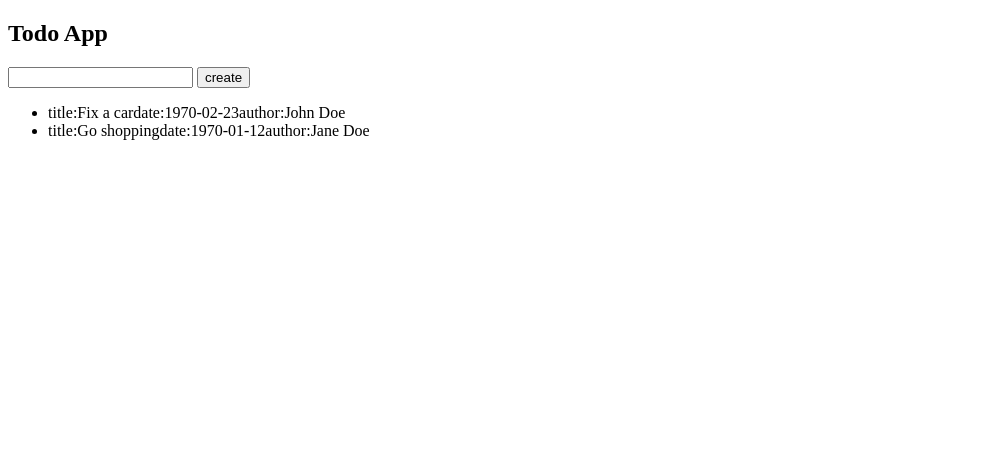
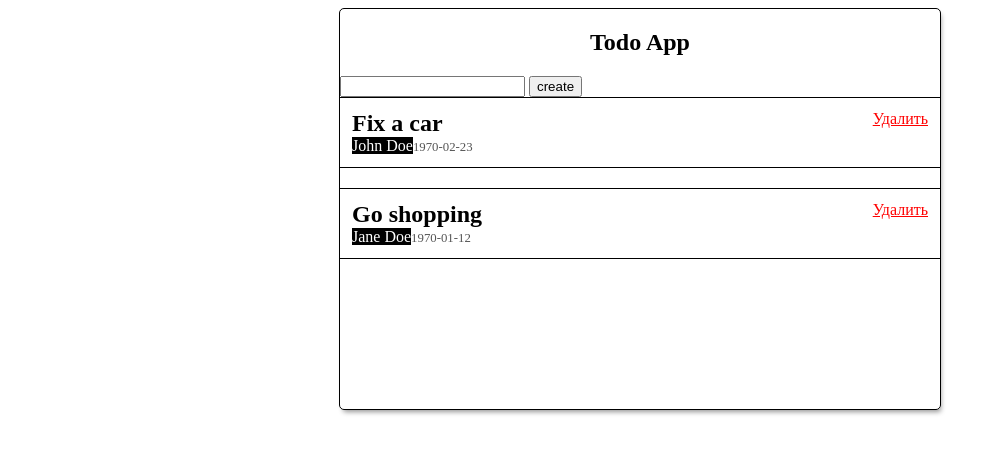
Before and after one commit to dftpnd/example, a plain HTML site: page task-4/index.html in a window 1280 px wide. Shown: the whole page, without its empty margins (0-999 px from the left). Drawn offline with Linux system fonts and the light colour scheme.

Commit message:
task - 4: add style

```diff
--- a/task-4/index.html
+++ b/task-4/index.html
@@ -7,7 +7,7 @@
 </head>
 <body>
 
-<article>
+<article class="todo-app">
     <h1>Todo App</h1>
 
     <form id="todoForm" action="save.json" method="POST">
--- a/task-4/js/TodoCtrl.js
+++ b/task-4/js/TodoCtrl.js
@@ -4,7 +4,6 @@ var TodoCtrl = function (Todo) {
 
     var $todoContainer = $('.todo-container');
     var $todoForm = $('#todoForm');
-
 
 
     /**
@@ -15,9 +14,10 @@ var TodoCtrl = function (Todo) {
     function buildItemtemplate(item) {
         var html =
             '<li>' +
-            'title:' + item.title +
-            'date:' + item.date +
-            'author:' + item.author +
+            '<a href="#" class="todo-app__remove_link">' + 'Удалить' + '</a>' +
+            '<span class="todo-app__title">' + item.title + '</span>' +
+            '<span class="todo-app__author">' + item.author + '</span>' +
+            '<span class="todo-app__date">' + item.date + '</span>' +
             '</li>';
         return html;
     };
--- a/task-4/style.css
+++ b/task-4/style.css
@@ -1,3 +1,47 @@
-*{
+.todo-app {
+    max-width: 600px;
+    margin: 0 auto;
+    min-height: 400px;
+    border: 1px solid black;
+    border-radius: 5px;
+    box-shadow: 2px 4px 5px -2px rgba(0,0,0,0.41);
+}
+.todo-app h1{
+    text-align: center;
+}
+.todo-app__title {
+    font-weight: bold;
+    font-size: 1.5em;
+    display: block;
+}
 
+.todo-app__date {
+    font-size: 0.8em;
+    color: #555;
 }
+
+.todo-app__author {
+    background: black;
+    color: white;
+}
+
+.todo-app__remove_link {
+    color: red;
+    float: right;
+}
+
+.todo-container {
+    margin: 0;
+    padding: 0;
+}
+
+.todo-container li {
+    display: block;
+    border-top: 1px solid black;
+    border-bottom: 1px solid black;
+    padding: 12px;
+}
+
+.todo-container li:not(:last-child) {
+    margin-bottom: 20px;
+}
```
